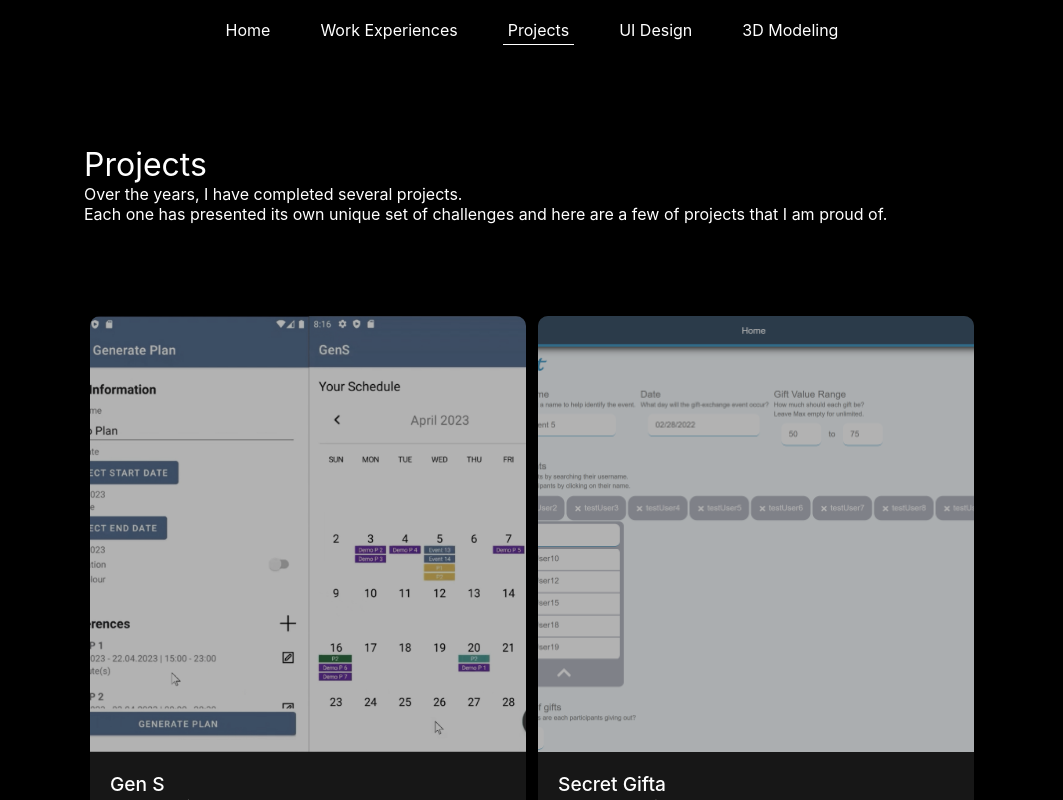
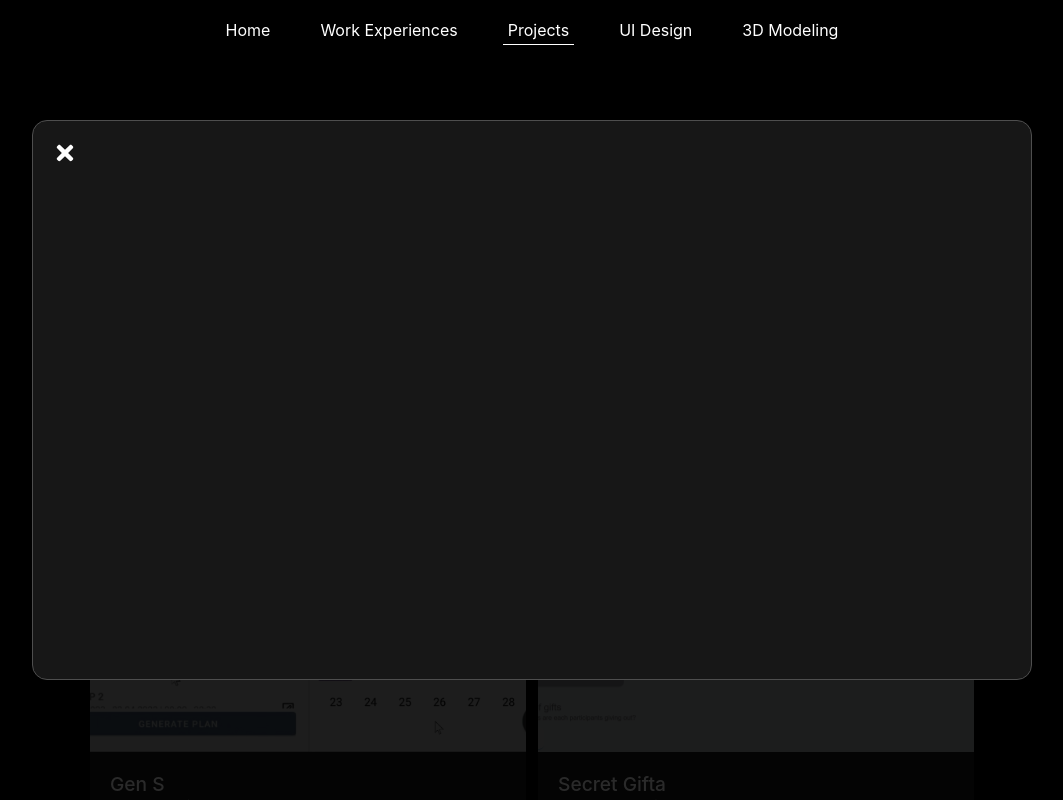
Before and after one commit to karenlinky/personal-website, a React (Create React App) app: page /projects in a window 1280 px wide. Both pictures are taken after a click on the element 415 px from the left and 608 px from the top of the page. Shown: the whole page, without its empty margins (108-1171 px from the left). Built offline with nearby package versions, Linux system fonts and the light colour scheme.

Commit message:
setup modal

```diff
--- /dev/null
+++ b/src/components/modal/Modal.js
@@ -0,0 +1,18 @@
+import React from 'react';
+import { FaTimes } from 'react-icons/fa';
+import './modal.css'
+
+
+const Modal = ({ children, show, hideModal }) => {
+  return (
+    show ? <div className={'modal'}>
+        <div className={'modalOverlay'} onClick={hideModal} />
+        <div className={'modalWrapper'} >
+            <div className={'closeModalButton'}><FaTimes  onClick={hideModal} /></div>
+            {children}
+        </div>
+    </div> : null
+  )
+}
+
+export default Modal
--- /dev/null
+++ b/src/components/modal/modal.css
@@ -0,0 +1,53 @@
+@keyframes openModal {
+    from {
+        opacity: 0;
+    }
+    to {
+        opacity: 1;
+    }
+}
+
+.modal {
+    height: 100vh;
+    width: 100vw;
+    position: fixed;
+    top: 0;
+    left: 0;
+    z-index: 90;
+}
+
+.modalOverlay {
+    height: 100%;
+    width: 100%;
+    background-color: rgba(0, 0, 0, 0.836);
+}
+
+.modalWrapper {
+    position: absolute;
+    top: 50%;
+    left: 50%;
+    transform: translate(-50%, -50%);
+    width: 80vw;
+    height: calc(80vh - 80px);
+    background-color: var(--card-bg-color);
+    border: rgb(78, 78, 78) 1px solid;
+    border-radius: 15px;
+    max-width: 1000px;
+    max-height: 700px;
+    padding: 20px;
+
+    opacity: 0;
+    animation: openModal 500ms forwards;
+}
+
+.closeModalButton {
+    font-size: 1.5em;
+    cursor: pointer;
+    display: inline-block;
+}
+
+@media (max-width: 450px) {
+    .modalWrapper {
+        width: 95%;
+    }
+}
--- a/src/components/projects/ChefsHat.js
+++ b/src/components/projects/ChefsHat.js
@@ -5,7 +5,7 @@ import ProjectSection from './ProjectSection';
 
 import screenshot from '../../img/chefsHatScreenshot.png';
 
-const ChefsHat = ({ imageOnLeft, id }) => {
+const ChefsHat = ({ imageOnLeft, id, openDetail }) => {
     const projectTitle = 'Chef\'s Hat';
     const projectLink = 'https://github.com/karenlinky/chef-s-hat';
     const projectParticipationType = 'Group Project';
@@ -34,6 +34,7 @@ const ChefsHat = ({ imageOnLeft, id }) => {
             projectImage={projectImage}
             imageOnLeft={imageOnLeft}
             id={id}
+            openDetail={openDetail}
         />
     )
 }
--- a/src/components/projects/GenS.js
+++ b/src/components/projects/GenS.js
@@ -5,7 +5,7 @@ import ProjectSection from './ProjectSection';
 
 import screenshot from '../../img/GenSScreenshot.jpg';
 
-const GenS = ({ imageOnLeft, id }) => {
+const GenS = ({ imageOnLeft, id,  openDetail }) => {
     const projectTitle = 'Gen S';
     const projectLink = 'https://github.com/karenlinky/gen-s';
     const projectParticipationType = 'Group Project';
@@ -37,6 +37,7 @@ const GenS = ({ imageOnLeft, id }) => {
             className={'projectSection1'}
             imageOnLeft={imageOnLeft}
             id={id}
+            openDetail={openDetail}
         />
     )
 }
--- a/src/components/projects/ProjectSection.js
+++ b/src/components/projects/ProjectSection.js
@@ -11,11 +11,12 @@ const ProjectSection = (
     projectImage,
     className,
     imageOnLeft,
-    id }) => {
+    id,
+    openDetail }) => {
   return (
     <>
     <div id={id} className={'projectCardResponsive'}>
-      <div className={'projectCard'}>
+      <div className={'projectCard'} onClick={openDetail}>
         <div className={'projectContentContainer'}>
           <div className={'projectImageContainer'}>
             <img src={projectImage} className={'projectImage'} />
--- a/src/components/projects/Projects.js
+++ b/src/components/projects/Projects.js
@@ -1,4 +1,4 @@
-import React from 'react';
+import React, { useState } from 'react';
 import ResponsivePage from '../responsivePage/ResponsivePage';
 import PageHeader from '../typography/PageHeader';
 import GenS from './GenS';
@@ -6,6 +6,7 @@ import SecretGifta from './SecretGifta';
 import ChefsHat from './ChefsHat';
 import SpaceInvader from './SpaceInvader';
 import UltramanRagdoll from './UltramanRagdoll';
+import Modal from '../modal/Modal';
 import './projects.css';
 
 const Projects = () => {
@@ -20,20 +21,33 @@ const Projects = () => {
         ultramanRagdoll: 'ultraman-ragdoll',
     }
 
+    const [showProjectDetail, setShowProjectDetail] = useState(false);
+
+    const openProjectDetail = () => {
+        setShowProjectDetail(true);
+    }
+
+    const closeProjectDetail = () => {
+        setShowProjectDetail(false);
+    }
+
     return (
+        <>
+        <Modal show={showProjectDetail} hideModal={closeProjectDetail}/>
         <div className={'fullPageBody'}>
         <ResponsivePage>
             <PageHeader short label={'Projects'} descr={descr} />
             <div className={'projectGallery'}>
-                <GenS id={ids.genS}/>
-                <SecretGifta imageOnLeft id={ids.secretGifta}/>
-                <ChefsHat id={ids.chefsHat}/>
-                <SpaceInvader imageOnLeft id={ids.spaceInvader}/>
-                <UltramanRagdoll id={ids.ultramanRagdoll} />
+                <GenS id={ids.genS} openDetail={openProjectDetail}/>
+                <SecretGifta imageOnLeft id={ids.secretGifta} openDetail={openProjectDetail}/>
+                <ChefsHat id={ids.chefsHat} openDetail={openProjectDetail}/>
+                <SpaceInvader imageOnLeft id={ids.spaceInvader} openDetail={openProjectDetail}/>
+                <UltramanRagdoll id={ids.ultramanRagdoll} openDetail={openProjectDetail}/>
                 <div className="clearfix"></div>
             </div>
         </ResponsivePage>
         </div>
+        </>
     )
 }
 
--- a/src/components/projects/SecretGifta.js
+++ b/src/components/projects/SecretGifta.js
@@ -5,7 +5,7 @@ import ProjectSection from './ProjectSection';
 
 import screenshot from '../../img/secretGiftaScreenshot.png';
 
-const SecretGifta = ({ imageOnLeft, id }) => {
+const SecretGifta = ({ imageOnLeft, id, openDetail }) => {
     const projectTitle = 'Secret Gifta';
     const projectLink = 'https://github.com/karenlinky/secret-gifta';
     const projectParticipationType = 'Personal Project';
@@ -34,6 +34,7 @@ const SecretGifta = ({ imageOnLeft, id }) => {
             projectImage={projectImage}
             imageOnLeft={imageOnLeft}
             id={id}
+            openDetail={openDetail}
         />
     )
 }
--- a/src/components/projects/SpaceInvader.js
+++ b/src/components/projects/SpaceInvader.js
@@ -5,7 +5,7 @@ import ProjectSection from './ProjectSection';
 
 import screenshot from '../../img/spaceInvaderScreenshot.png';
 
-const SpaceInvader = ({ imageOnLeft, id }) => {
+const SpaceInvader = ({ imageOnLeft, id, openDetail }) => {
     const projectTitle = 'Space Invader';
     const projectLink = 'https://github.com/karenlinky/space-invader';
     const projectParticipationType = 'Personal Project';
@@ -33,6 +33,7 @@ const SpaceInvader = ({ imageOnLeft, id }) => {
             projectImage={projectImage}
             imageOnLeft={imageOnLeft}
             id={id}
+            openDetail={openDetail}
         />
     )
 }
--- a/src/components/projects/UltramanRagdoll.js
+++ b/src/components/projects/UltramanRagdoll.js
@@ -5,7 +5,7 @@ import ProjectSection from './ProjectSection';
 
 import screenshot from '../../img/ultramanRagdollScreenshot.png';
 
-const UltramanRagdoll = ({ imageOnLeft, id }) => {
+const UltramanRagdoll = ({ imageOnLeft, id, openDetail }) => {
     const projectTitle = 'Ultraman Ragdoll';
     const projectLink = 'https://github.com/karenlinky/ultraman-ragdoll';
     const projectParticipationType = 'Personal Project';
@@ -33,6 +33,7 @@ const UltramanRagdoll = ({ imageOnLeft, id }) => {
             projectImage={projectImage}
             imageOnLeft={imageOnLeft}
             id={id}
+            openDetail={openDetail}
         />
     )
 }
```
